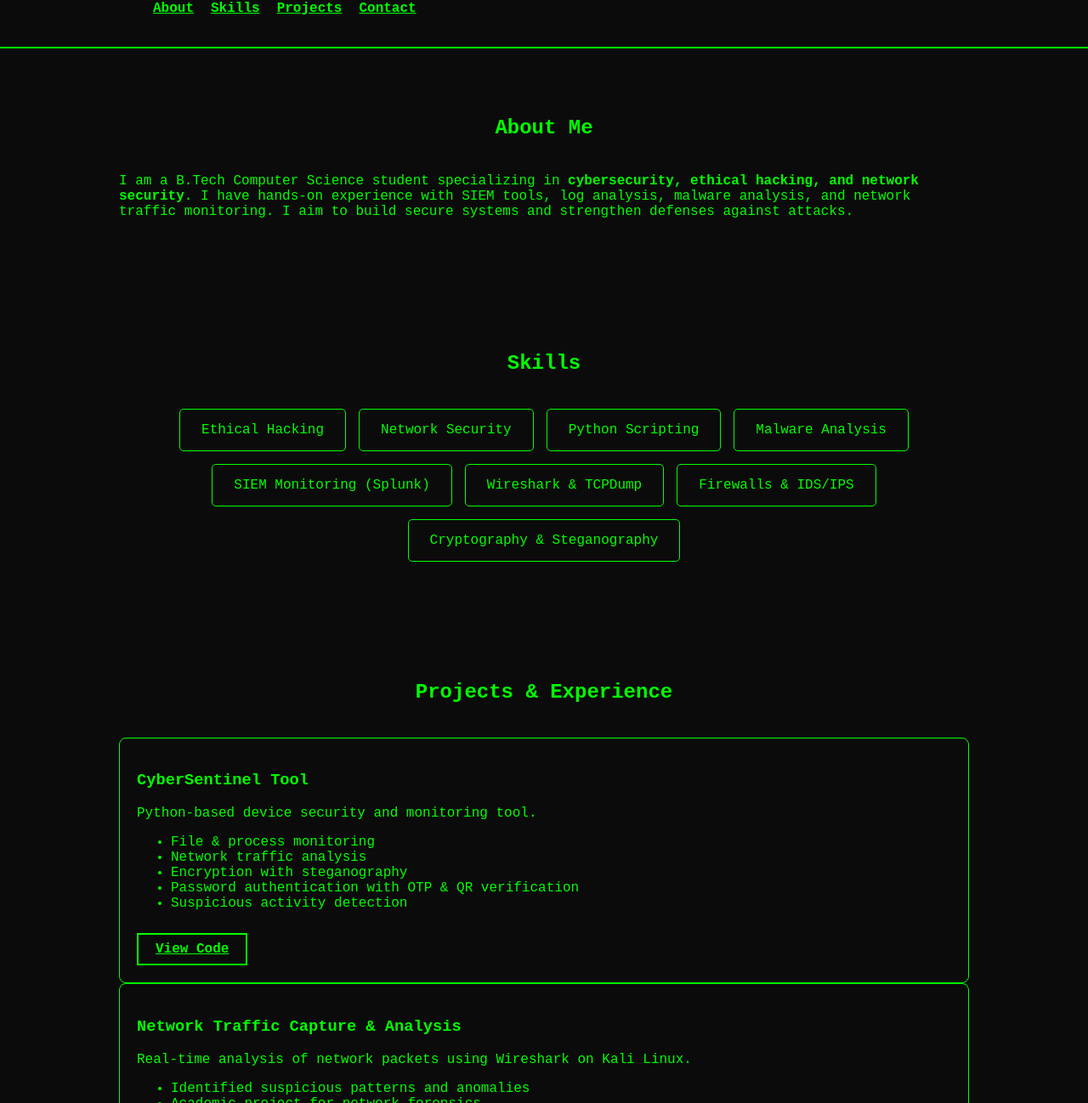
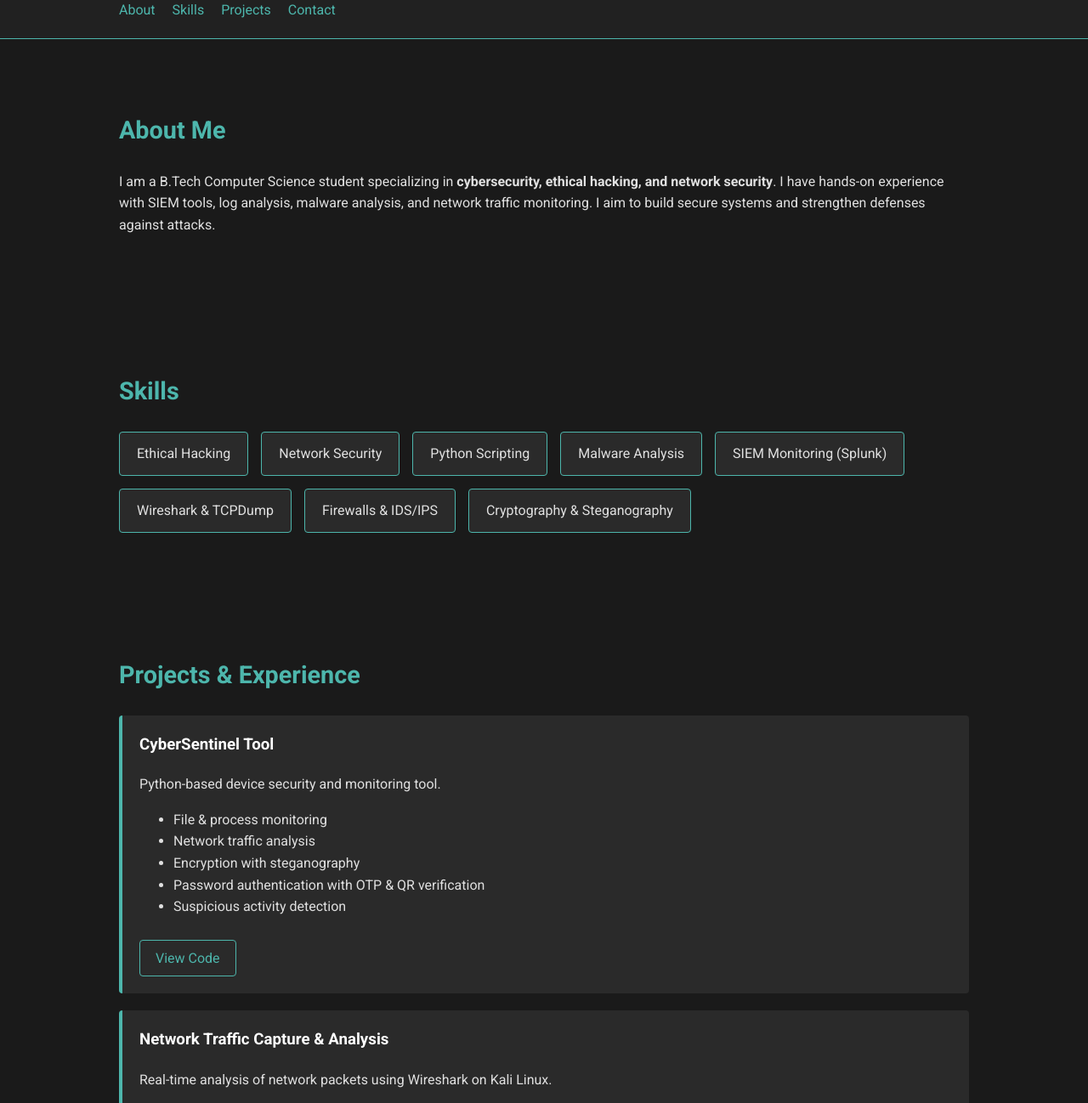
Before and after one commit to Bala3699/bala.github.io, a plain HTML site: page index.html in a window 1280 px wide. Shown: the part 72-1370 px from the top of the page at 85% size. Drawn offline with Linux system fonts and the light colour scheme.

Commit message:
Update style.css

```diff
--- a/style.css
+++ b/style.css
@@ -1,15 +1,16 @@
+/* Base */
 body {
   margin: 0;
-  font-family: 'Share Tech Mono', monospace;
-  background-color: #0b0b0b;
-  color: #00ff00;
+  font-family: 'Roboto', sans-serif;
+  background-color: #1a1a1a;
+  color: #e0e0e0;
+  line-height: 1.6;
 }
 
-.container {
-  width: 90%;
-  max-width: 1000px;
-  margin: auto;
-}
+a { color: #4db6ac; text-decoration: none; }
+a:hover { text-decoration: underline; }
+
+.container { width: 90%; max-width: 1000px; margin: auto; }
 
 /* Header */
 header {
@@ -17,101 +18,52 @@ header {
   justify-content: space-between;
   align-items: center;
   padding: 20px 0;
-  border-bottom: 2px solid #00ff00;
+  background-color: #212121;
+  border-bottom: 1px solid #4db6ac;
 }
 
-header h1 { margin: 0; }
+header h1 { margin: 0; font-weight: 700; color: #4db6ac; }
 
-nav ul {
-  list-style: none;
-  display: flex;
-  gap: 20px;
-}
+nav ul { list-style: none; display: flex; gap: 20px; margin: 0; padding: 0; }
+nav ul li a { font-weight: 500; }
 
-nav ul li a {
-  font-weight: bold;
-  color: #00ff00;
+/* Sections */
+section { padding: 60px 0; }
+section h2 { text-align: left; font-size: 1.8rem; margin-bottom: 25px; color: #4db6ac; }
+
+/* Skills */
+.skills-grid { display: flex; flex-wrap: wrap; gap: 15px; }
+.skill-card {
+  background-color: #2a2a2a;
+  padding: 12px 20px;
+  border-radius: 4px;
+  border: 1px solid #4db6ac;
   transition: 0.3s;
 }
+.skill-card:hover { background-color: #4db6ac; color: #1a1a1a; }
 
-nav ul li a:hover {
-  background-color: #00ff00;
-  color: #0b0b0b;
-  padding: 5px 10px;
-  border-radius: 5px;
+/* Projects */
+.project-card {
+  background-color: #2a2a2a;
+  padding: 20px;
+  margin-bottom: 20px;
+  border-left: 4px solid #4db6ac;
+  border-radius: 4px;
 }
-
-/* Hero */
-#hero {
-  text-align: center;
-  padding: 80px 0;
-}
-
-#hero img { border-radius: 50%; }
-#hero h2 { font-size: 2rem; margin: 15px 0; }
-#hero p { font-size: 1.2rem; }
+.project-card h3 { margin-top: 0; color: #ffffff; }
 
 /* Buttons */
 .btn {
   display: inline-block;
-  padding: 8px 20px;
-  border: 2px solid #00ff00;
-  color: #00ff00;
+  padding: 8px 18px;
+  border: 1px solid #4db6ac;
+  border-radius: 4px;
+  color: #4db6ac;
+  font-weight: 500;
+  transition: 0.3s;
   margin-top: 10px;
-  font-weight: bold;
-  transition: 0.3s;
 }
-
-.btn:hover {
-  background-color: #00ff00;
-  color: #0b0b0b;
-}
-
-/* Sections */
-section { padding: 60px 0; }
-h2 { text-align: center; margin-bottom: 40px; }
-
-/* Skills Grid */
-.skills-grid {
-  display: flex;
-  flex-wrap: wrap;
-  gap: 15px;
-  justify-content: center;
-}
-
-.skill-card {
-  border: 1px solid #00ff00;
-  padding: 15px 25px;
-  border-radius: 5px;
-  transition: 0.3s;
-}
-
-.skill-card:hover {
-  background-color: #00ff00;
-  color: #0b0b0b;
-}
-
-/* Projects Grid */
-.projects-grid {
-  display: grid;
-  grid-template-columns: repeat(auto-fit, minmax(280px, 1fr));
-  gap: 20px;
-}
-
-.project-card {
-  border: 1px solid #00ff00;
-  padding: 20px;
-  border-radius: 8px;
-  transition: 0.3s;
-}
-
-.project-card:hover {
-  background-color: #00ff00;
-  color: #0b0b0b;
-}
-
-/* Badges */
-.badges { display: flex; gap: 10px; justify-content: center; flex-wrap: wrap; }
+.btn:hover { background-color: #4db6ac; color: #1a1a1a; }
 
 /* Footer */
-footer { text-align: center; padding: 20px 0; border-top: 2px solid #00ff00; }
+footer { text-align: center; padding: 20px 0; border-top: 1px solid #4db6ac; font-size: 0.9rem; }
```
